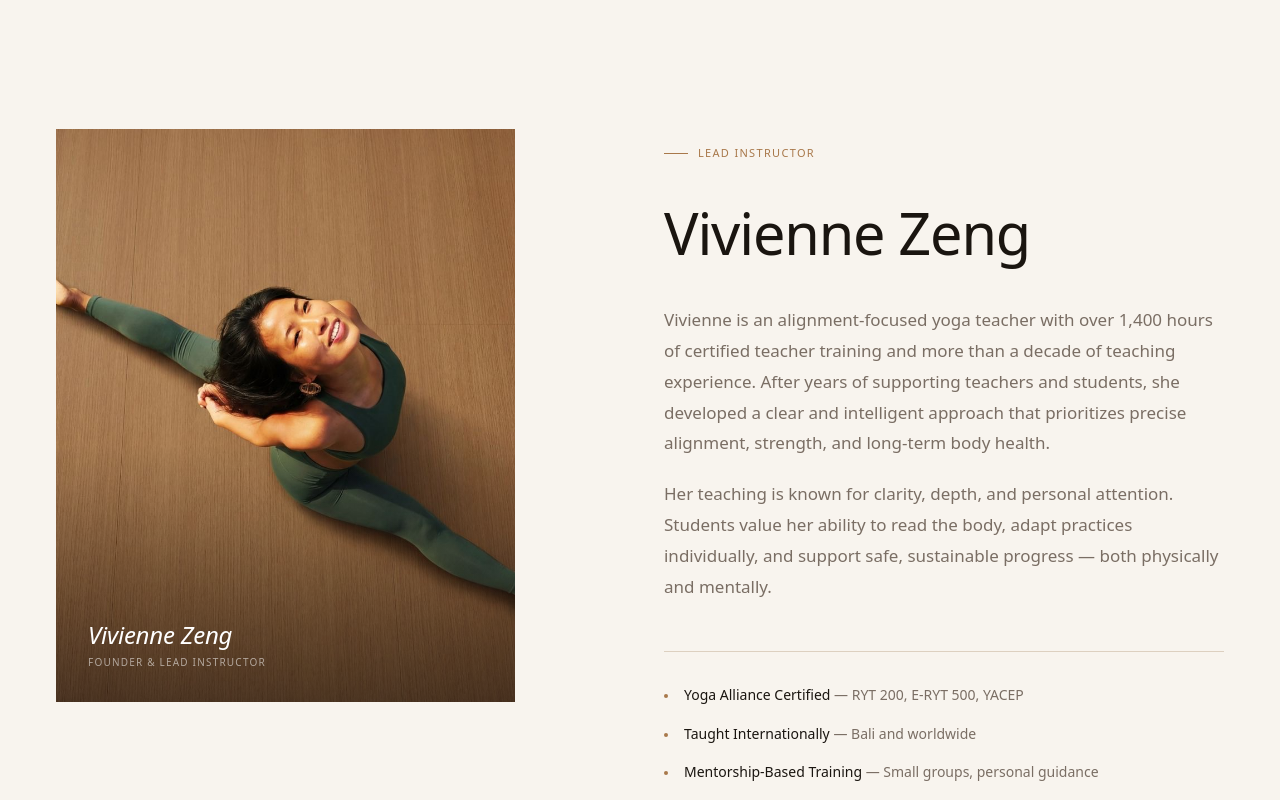
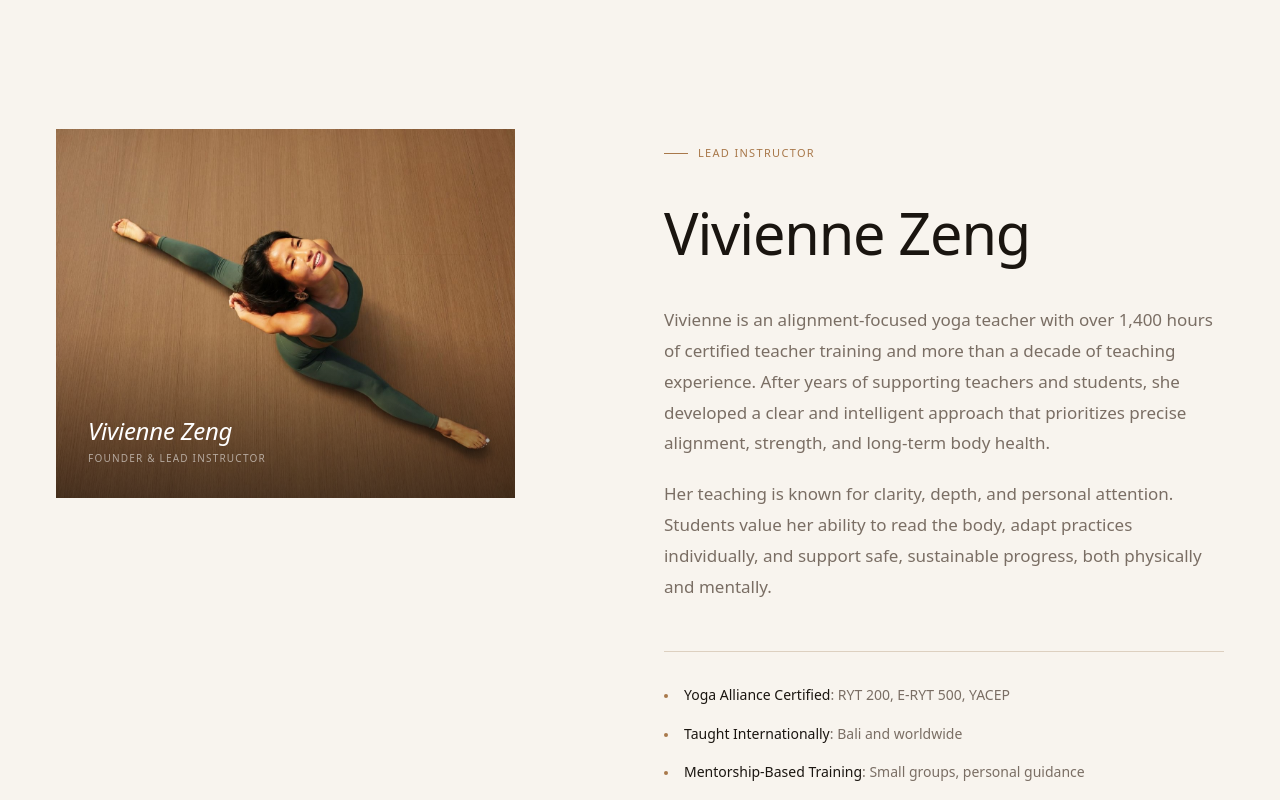
Before and after one commit to sakhawataliryk2/tapas_yoga, a Next.js app: page / in a window 1280 px wide. Shown: the part 1620-2420 px from the top of the page. Built offline with nearby package versions, Linux system fonts and the light colour scheme.

Commit message:
portrait photo uncropped and spacing added in section

```diff
--- a/app/checkout/page.tsx
+++ b/app/checkout/page.tsx
@@ -151,7 +151,7 @@ export default async function CheckoutPage({
                   Pay in Full
                 </h3>
                 <p style={{ ...bodyFont, fontSize: "0.875rem", color: "rgba(255,255,255,0.55)", lineHeight: 1.7, marginBottom: "24px" }}>
-                  Pay the full amount today and have complete peace of mind — nothing left to worry about before your training.
+                  Pay the full amount today and have complete peace of mind. Nothing left to worry about before your training.
                 </p>
 
                 {/* Full amount */}
--- a/app/components/Founder.tsx
+++ b/app/components/Founder.tsx
@@ -33,20 +33,39 @@ export default function Founder() {
     <section id="founder" style={{ backgroundColor: "#F8F4EE" }} className="py-16 lg:py-28">
       <div className="max-w-7xl mx-auto px-6 lg:px-14">
 
-        {/* ── Two-column: photo + bio ── */}
-        <div className="grid grid-cols-1 lg:grid-cols-12 gap-10 lg:gap-12 items-start mb-16 lg:mb-20">
+        {/* ── Mobile: stacked flow / Desktop: two-column grid ── */}
+        <div className="flex flex-col lg:grid lg:grid-cols-12 gap-10 lg:gap-x-12 lg:gap-y-0 lg:items-start mb-16 lg:mb-20">
 
-          {/* Left col — portrait (5 cols) */}
-          <div className="lg:col-span-5 order-2 lg:order-1">
+          {/* Label + heading — shown first on mobile, part of right col on desktop */}
+          <div className="lg:col-span-6 lg:col-start-7 lg:pt-4 order-1 lg:row-start-1">
+            <div className="label mb-10">Lead Instructor</div>
+
+            <h2
+              style={{
+                fontFamily: "var(--font-heading)",
+                fontWeight: 400,
+                fontSize: "clamp(2.5rem, 4.5vw, 4rem)",
+                color: "#1A1510",
+                letterSpacing: "-0.02em",
+                lineHeight: 1.1,
+              }}
+              className="mb-0 lg:mb-10"
+            >
+              Vivienne Zeng
+            </h2>
+          </div>
+
+          {/* Portrait — second on mobile, left col spanning all rows on desktop */}
+          <div className="lg:col-span-5 lg:row-start-1 lg:row-end-3 order-2">
             <div
               className="relative w-full overflow-hidden"
-              style={{ aspectRatio: "4/5" }}
             >
               <Image
                 src="/meet-the-teacher.jpg"
                 alt="Vivienne Zeng — Founder & Lead Instructor"
-                fill
-                className="object-cover object-center"
+                width={800}
+                height={1000}
+                className="w-full h-auto"
                 sizes="(max-width: 1024px) 100vw, 42vw"
                 priority
               />
@@ -81,24 +100,8 @@ export default function Founder() {
             </div>
           </div>
 
-          {/* Right col — bio (6 cols, offset) */}
-          <div className="lg:col-span-6 lg:col-start-7 order-1 lg:order-2 lg:pt-4">
-            <div className="label mb-10">Lead Instructor</div>
-
-            <h2
-              style={{
-                fontFamily: "var(--font-heading)",
-                fontWeight: 400,
-                fontSize: "clamp(2.5rem, 4.5vw, 4rem)",
-                color: "#1A1510",
-                letterSpacing: "-0.02em",
-                lineHeight: 1.1,
-              }}
-              className="mb-10"
-            >
-              Vivienne Zeng
-            </h2>
-
+          {/* Bio text + credentials + CTAs — third on mobile, continues right col on desktop */}
+          <div className="lg:col-span-6 lg:col-start-7 lg:row-start-2 order-3">
             <div
               style={{ fontFamily: "var(--font-body)", fontSize: "1.0625rem", color: "#7A6E64", lineHeight: 1.82 }}
               className="space-y-5 mb-12"
@@ -113,7 +116,7 @@ export default function Founder() {
               <p>
                 Her teaching is known for clarity, depth, and personal attention. Students
                 value her ability to read the body, adapt practices individually, and
-                support safe, sustainable progress — both physically and mentally.
+                support safe, sustainable progress, both physically and mentally.
               </p>
             </div>
 
@@ -124,7 +127,7 @@ export default function Founder() {
                   <div className="w-1 h-1 rounded-full bg-clay mt-2.5 flex-shrink-0" />
                   <p style={{ fontFamily: "var(--font-body)", fontSize: "0.875rem", color: "#7A6E64", lineHeight: 1.6 }}>
                     <strong style={{ color: "#1A1510", fontWeight: 500 }}>{label}</strong>
-                    {" — "}{detail}
+                    {": "}{detail}
                   </p>
                 </div>
               ))}
--- a/app/components/PriceCard.tsx
+++ b/app/components/PriceCard.tsx
@@ -110,7 +110,7 @@ export default function PriceCard({ productId, productName, tiers, sessions, cal
               >
                 <option value={-1} disabled>Choose a session…</option>
                 {sessions.map((s, i) => (
-                  <option key={i} value={i}>{s.label} — {s.location}</option>
+                  <option key={i} value={i}>{s.label} | {s.location}</option>
                 ))}
               </select>
               <svg
--- a/app/components/Trainings.tsx
+++ b/app/components/Trainings.tsx
@@ -40,7 +40,7 @@ export default function Trainings() {
           <p style={{ fontFamily: "var(--font-body)", fontSize: "1.0625rem", color: "#7A6E64", lineHeight: 1.75 }}
             className="max-w-lg mx-auto"
           >
-            Choose the training that matches your journey — from foundation certification to advanced specialization.
+            Choose the training that matches your journey, from foundation certification to advanced specialization.
           </p>
         </div>
 
--- a/app/components/YogaAlliance.tsx
+++ b/app/components/YogaAlliance.tsx
@@ -3,7 +3,7 @@ import { useState, useEffect } from "react";
 import Image from "next/image";
 
 const FEATURES = [
-  { title: "Official RYS Registration", body: "Formally registered with Yoga Alliance — verifiable, legitimate, and respected worldwide." },
+  { title: "Official RYS Registration", body: "Formally registered with Yoga Alliance. Verifiable, legitimate, and respected worldwide." },
   { title: "Certificate on Graduation", body: "Receive your official 200-hour certificate upon completing the program." },
   { title: "Recognized Worldwide", body: "Your qualification holds weight wherever you choose to teach or continue your training." },
 ];
@@ -49,7 +49,7 @@ export default function YogaAlliance() {
               style={{ fontFamily: "var(--font-body)", fontSize: "1.0625rem", color: "#7A6E64", lineHeight: 1.8 }}
               className="mb-14 max-w-md"
             >
-              An official RYS certification recognized worldwide — so your qualification
+              An official RYS certification recognized worldwide so your qualification
               carries weight wherever you choose to teach.
             </p>
 
--- a/app/layout.tsx
+++ b/app/layout.tsx
@@ -19,7 +19,7 @@ const dmSans = DM_Sans({
 });
 
 export const metadata: Metadata = {
-  title: "The Tapas Yoga School — Yoga Teacher Training | Bali, Greece & Zanzibar",
+  title: "The Tapas Yoga School | Yoga Teacher Training | Bali, Greece & Zanzibar",
   description:
     "Yoga Alliance Certified Teacher Trainings in Bali, Greece & Zanzibar. 200HR Foundation, 100HR Advanced, and Zanzibar TTC. Join Vivienne Zeng and 250+ graduates from 37 countries.",
 };
```
Also changed, not shown: app/components/FAQ.tsx (+7 -7 lines).
